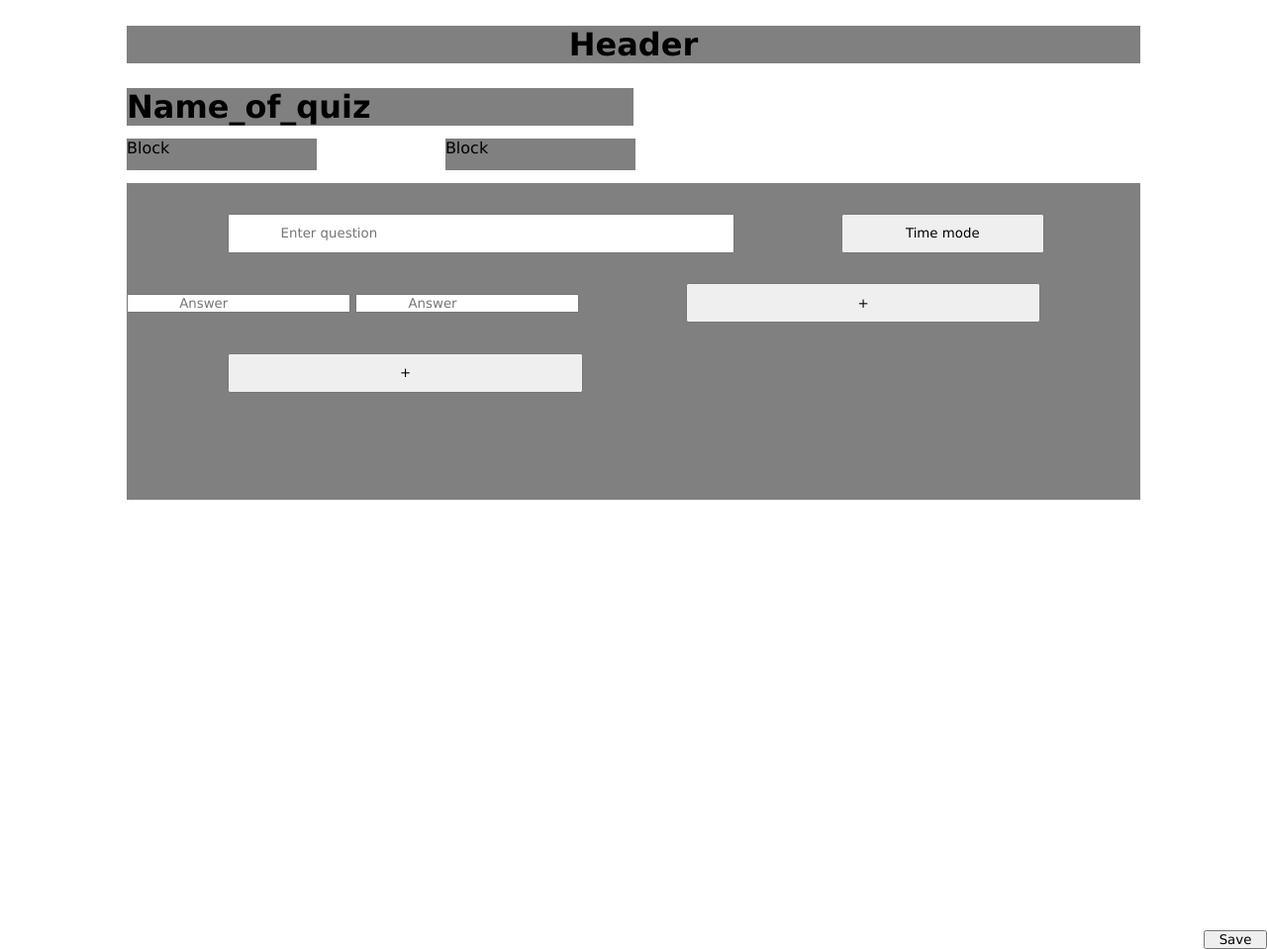
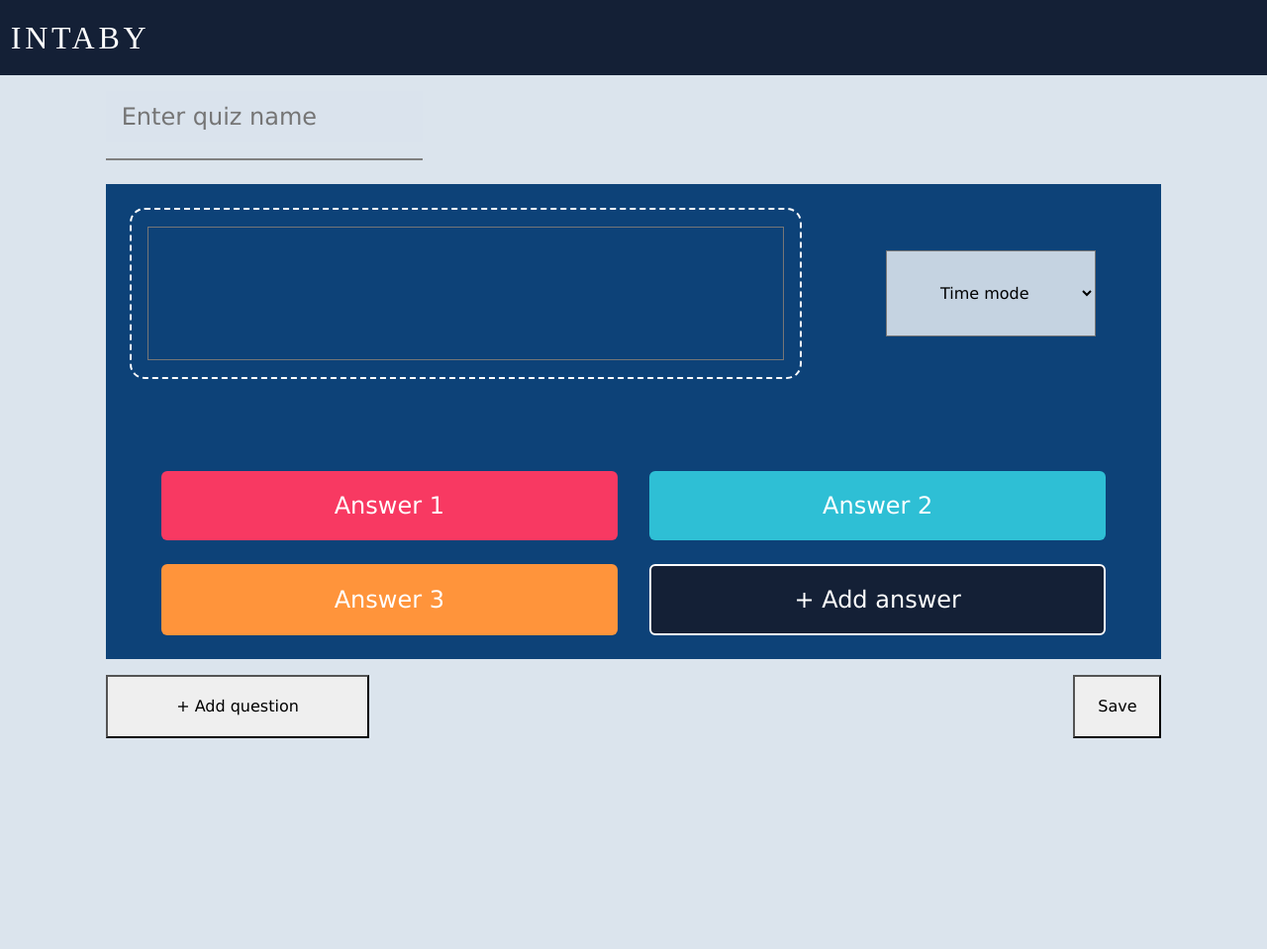
Before and after one commit to InnoSWP/Intaby, a Django app: template web-app/static/templates/page_of_create.html in a window 1280 px wide. Shown: the whole page at 99% size. After the commit the page ends 746 px from the top, so only its background shows below. Run offline with Django 4.2, Linux system fonts and the light colour scheme; the template is opened without the code that fills it, so the values that code supplies are empty.

Commit message:
Pull styles

```diff
--- a/web-app/static/styles/style.css
+++ b/web-app/static/styles/style.css
@@ -17,14 +17,14 @@ body {
     text-align: center;
 }
 
-.Name_of_quiz {
+/* .Name_of_quiz {
     width: 40%;
     background-color: gray;
     margin-left: 10%;
     margin-top: 2%;
     text-align: left;
     margin-bottom: 1%;
-}
+} */
 
 .Block1 {
     display: inline-block;
@@ -80,15 +80,6 @@ body {
     max-height: 200px;
 }
 
-.Editor {
-    position: absolute;
-    width: 80%;
-    height: 40%;
-    background-color: gray;
-    margin-left: 10%;
-    margin-top: 1%;
-    text-align: left;
-}
 
 .Question_text {
     margin-top: 3%;
@@ -359,12 +350,12 @@ input {
 }
 
 
-.Log_Out{
+.Log_Out {
     background-color: #142036;
     border: 2px solid white;
 }
 
-.Edit_profile{
+.Edit_profile {
     background-color: #193050;
     border: 2px solid white;
 }
@@ -384,7 +375,8 @@ input {
     align-items: center;
 }
 
-.Log_Out a, .Edit_profile a{
+.Log_Out a,
+.Edit_profile a {
     color: white;
 }
 
@@ -885,48 +877,130 @@ legend {
     }
 }
 
-.user_wrapper{
+.user_wrapper {
     background-color: #193050;
 }
-.quiz_storage{
+
+.quiz_storage {
     background-color: #DBE4ED;
 }
-.add_quiz_button{
+
+.add_quiz_button {
     background-color: #193050;
     border: 5px white solid;
 }
 
-.quiz_button{
+.quiz_button {
     background-color: #193050;
 }
 
-.add_quiz_header, .add_quiz_footer{
+.add_quiz_header,
+.add_quiz_footer {
     background-color: #3D71A0;
 }
 
-.add_quiz_text, .quiz_text {
+.add_quiz_text,
+.quiz_text {
     font-size: x-large;
     font-family: 'Rubik';
     font-style: normal;
 }
 
-.title, .edit{
+.title,
+.edit {
     font-size: large;
     font-family: 'Rubik';
     font-style: normal;
     color: #DBE4ED;
 }
 
- .secondary_text, .description{
+.secondary_text,
+.description {
     font-size: medium;
     font-family: 'Rubik';
     font-style: normal;
     color: #DBE4ED;
 }
 
-.user_name{
+.user_name {
     font-size: x-large;
     font-family: 'Josefin Sans';
     font-style: normal;
     color: #DBE4ED;
 }
+
+/* Page of create */
+
+.Enter_quiz_name {
+    border-bottom: 2px gray solid;
+}
+
+.Enter_quiz_name_text {
+    color: gray;
+    font-size: x-large;
+    background-color: #DAE3ED;
+    border-style: none;
+}
+
+.Editor {
+    /* position: absolute;
+    width: 80%;
+    height: 40%; */
+    background-color: #0D4278;
+    height: 60%;
+    /* margin-left: 10%;
+    margin-top: 1%;
+    text-align: left; */
+}
+
+.type_a_question {
+    resize: none;
+    height: max-content;
+    background-color: #0D4278;
+    color: white;
+    height: 80%;
+}
+
+.enter_header{
+    height: 40%;
+}
+
+.enter_question_wrapper {
+    height: 100%;
+    border: 2px white dashed;
+    border-radius: 15px;
+}
+
+.add_answer {
+    background-color: #142036;
+    border: #FFFFFF 2px solid;
+    font-size: x-large;
+    border-radius: none;
+}
+
+.enter_below{
+    height: 8%;
+}
+
+.timemode_wrapper {
+    height: 50%;
+}
+
+.timemode{
+    height: 100%;
+    background-color: #C5D3E1;
+    text-align: center;
+}
+
+.add_question_wrapper{
+    height: 100%;
+}
+
+.save_wrapper{
+    height: 100%;
+}
+
+.add_qustion_button{
+    height: 100%;
+    text-align: center;
+}
--- a/web-app/static/templates/main_page.html
+++ b/web-app/static/templates/main_page.html
@@ -3,7 +3,6 @@
 
 <head>
     <script src="jquery-3.6.0.min.js"></script>
-
     <link href="https://cdn.jsdelivr.net/npm/bootstrap@5.2.0-beta1/dist/css/bootstrap.min.css" rel="stylesheet"
         integrity="sha384-0evHe/X+R7YkIZDRvuzKMRqM+OrBnVFBL6DOitfPri4tjfHxaWutUpFmBp4vmVor" crossorigin="anonymous">
     <meta charset="UTF-8">
--- a/web-app/static/templates/page_of_create.html
+++ b/web-app/static/templates/page_of_create.html
@@ -1,34 +1,77 @@
 <!DOCTYPE html>
-<html>
+<html style="height: 100%">
+
 <head>
-<title>page_of_answer</title>
-<script src="jquery-3.6.0.min.js"></script>
-<link rel="stylesheet" href="style.css">
+  <script src="jquery-3.6.0.min.js"></script>
+  <link href="https://cdn.jsdelivr.net/npm/bootstrap@5.2.0-beta1/dist/css/bootstrap.min.css" rel="stylesheet"
+    integrity="sha384-0evHe/X+R7YkIZDRvuzKMRqM+OrBnVFBL6DOitfPri4tjfHxaWutUpFmBp4vmVor" crossorigin="anonymous">
+  <meta charset="UTF-8">
+  <link rel="stylesheet" href="/web-app/static/styles/style.css">
+  <meta http-equiv="X-UA-Compatible" content="IE=edge">
+  <meta name="viewport" content="width=device-width, initial-scale=1.0">
+  <title>Document</title>
 </head>
-<body>
+</head>
 
-<div class = "header">
-<h1>Header</h1>
-</div>
-<div class = "Name_of_quiz"> <h1>Name_of_quiz</h1></div>
+<body style=" background-color: #DBE4ED;">
 
-<div class = "Hui">
-  <div class = "Block1"> Block</div>
-  <div class = "Block"> Block </div>
-</div>
-
-<div class = "Editor">
-  <input type = "text" placeholder="Enter question" class = "Question_text">
-</input>
-<button class = "time_mode">Time mode</button>
-<input type="text" placeholder="Answer" class = "Answer_text">
-<input type="text" placeholder="Answer" class = "Answer_text">
-<button class = "Add_answer">+</button>
-<button class = "Add_answer">+</button>
+  <header class="main_page py-3 px-2">
+    <div class="d-flex">
+      <div class="ml-2">
+        <h1 class="logo_intaby">INTABY</h1>
+      </div>
+    </div>
+  </header>
+  <div class="Enter_quiz_name d-flex offset-1 col-3 mt-3 mb-4 pb-3">
+    <input type="text" class="Enter_quiz_name_text  col-12 py-2" placeholder="Enter quiz name"></input>
+  </div>
 
 
-</div>
-<button class = "save">Save</button>
+  <div class="Editor d-flex flex-column justify-content-between align-items-start offset-1 col-10 p-4">
+    <div class="enter_header d-flex justify-content-begin align-items-center col-12">
+      <div class="enter_question_wrapper d-flex justify-content-center align-items-center px-3 col-8">
+        <textarea placeholder="Enter question" class="type_a_question col-12 px-2 py-2">
+    </textarea>
+      </div>
+      <div class="timemode_wrapper offset-1 col-3">
+        <select class="timemode col-10">
+          <optgroup>
+            <option disabled selected>Time mode</option>
+            <option>30sec</option>
+            <option>1min</option>
+            <option>2min</option>
+          </optgroup>
+        </select>
+      </div>
+    </div>
+    <!-- <button class="time_mode">Time mode</button> -->
+    <div class="d-flex flex-column col-12 mt-5">
+      <div class="d-flex flex-wrap flex-lg-nowrap gap-2 mx-5 justify-content-center">
+        <button class="Answer_button col-6 btn py-3 px-2 me-4 text-white" type="button"
+          style="background-color: #F83962;">Answer 1
+        </button>
+        <button class="Answer_button col-6 btn py-3 px-2 text-white" type="button"
+          style="background-color: #2EBFD5;">Answer
+          2</button>
+      </div>
+      <div class="d-flex flex-wrap flex-lg-nowrap gap-2 mx-5 mt-4 justify-content-center">
+        <button class="Answer_button col-6 btn py-3 px-2 me-4 text-white" type="button"
+          style="background-color: #FF943B;">Answer
+          3</button>
+        <button class="add_answer col-6 btn py-3 px-2 text-white" type="button">+ Add answer</button>
+      </div>
+    </div>
+  </div>
+
+  <div class="enter_below d-flex col-10 mt-3 offset-1 justify-content-between  align-items-start">
+    <div class="add_question_wrapper col-3">
+      <button class="add_qustion_button col-12">+ Add question</button>
+    </div>
+    <div class="save_wrapper col-2 d-flex justify-content-end">
+      <button class="save_button col-6">Save</button>
+    </div>
+  </div>
 
 </body>
+
 </html>
--- a/web-app/static/templates/page_of_user.html
+++ b/web-app/static/templates/page_of_user.html
@@ -44,7 +44,7 @@
             </div>
         </div>
         <div class="quiz_button mx-4 my-4 col-2 position-relative" style="height: 70%">
-            <div class="d-flex flex-column justify-content-between align-items-center " style="height: 100%">
+            <div class="d-flex flex-column justify-content-between align-items-center" style="height: 100%">
                 <div class="add_quiz_header p-2 col-12">
                     <div class="title">TITLE</div>
                     <div class="secondary_text">Secondary text</div>
```
